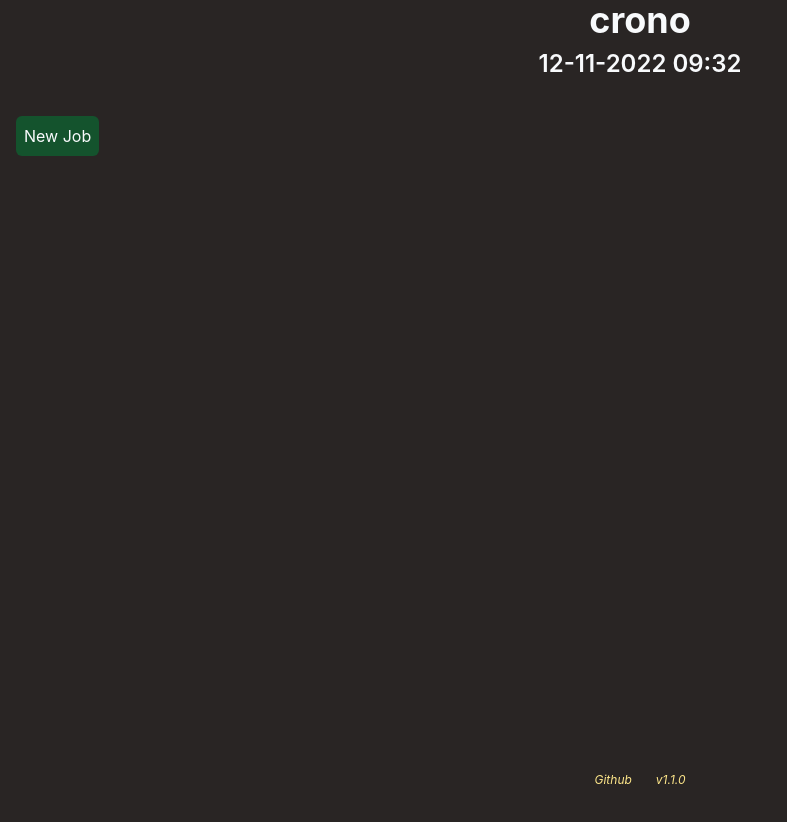
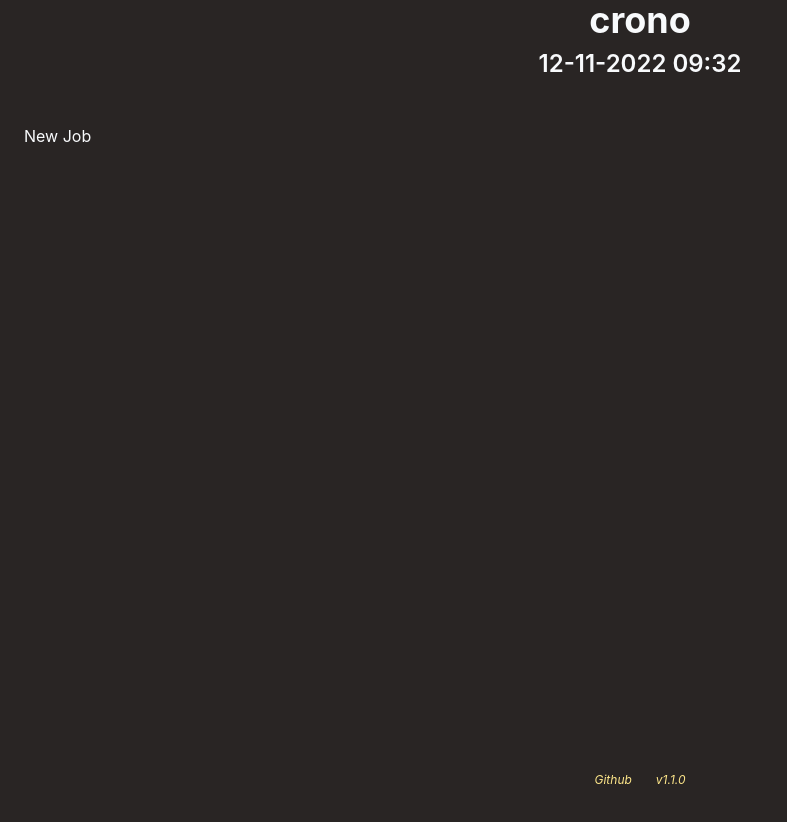
Before and after one commit to OsirisX3R0/crono, a React (Create React App) app: page / in a window 1280 px wide. Shown: the top 822 px of the page, without its empty margins (0-787 px from the left). Built offline with nearby package versions, Linux system fonts and the light colour scheme.

Commit message:
Added Button component Working on hover state

```diff
--- /dev/null
+++ b/src/components/core/Button.jsx
@@ -0,0 +1,13 @@
+import React, { useMemo } from 'react'
+
+const Button = ({color, children, ...btnProps}) => {
+  const hoverColor = useMemo(() => {
+    let [col, num] = color.split('-')
+    let darker = +num + 200
+    return `${col}-${darker >= 900 ? 900 : darker}`
+  }, [color])
+
+  return <button className={`bg-${color} hover:bg-${hoverColor} rounded-md p-2`} {...btnProps}>{children}</button>
+}
+
+export default Button
--- a/src/components/jobs/Jobs.jsx
+++ b/src/components/jobs/Jobs.jsx
@@ -1,6 +1,7 @@
 import React, { useContext, useState } from "react";
 import { GlobalContext } from "../../context/GlobalContext";
 import CronJob from "../../utils/CronJob";
+import Button from "../core/Button";
 
 import Column from "../core/Column"
 import Job from "./Job";
@@ -30,13 +31,13 @@ const Jobs = () => {
       <div><input type="text" name="name" id="name" className="text-zinc-900" value={name} onInput={(e) => setName(e.target.value)} /></div>
       <div><label htmlFor="schedule">Schedule</label></div>
       <div><input type="text" name="schedule" id="schedule" className="text-zinc-900" value={schedule} onInput={(e) => setSchedule(e.target.value)} /></div>
-      <button className="bg-orange-900 rounded-md p-2" onClick={() => addJob()}>Add</button>
+      <Button color="orange-700" onClick={() => addJob()}>Add</Button>
     </div>
   ) : null
 
   return (
     <Column>
-      <button className="bg-green-900 rounded-md p-2" onClick={() => setAdding(true)}>New Job</button>
+      <Button color="green-700" onClick={() => setAdding(true)}>New Job</Button>
       {addForm}
       <ul>
         {jobList}
```
